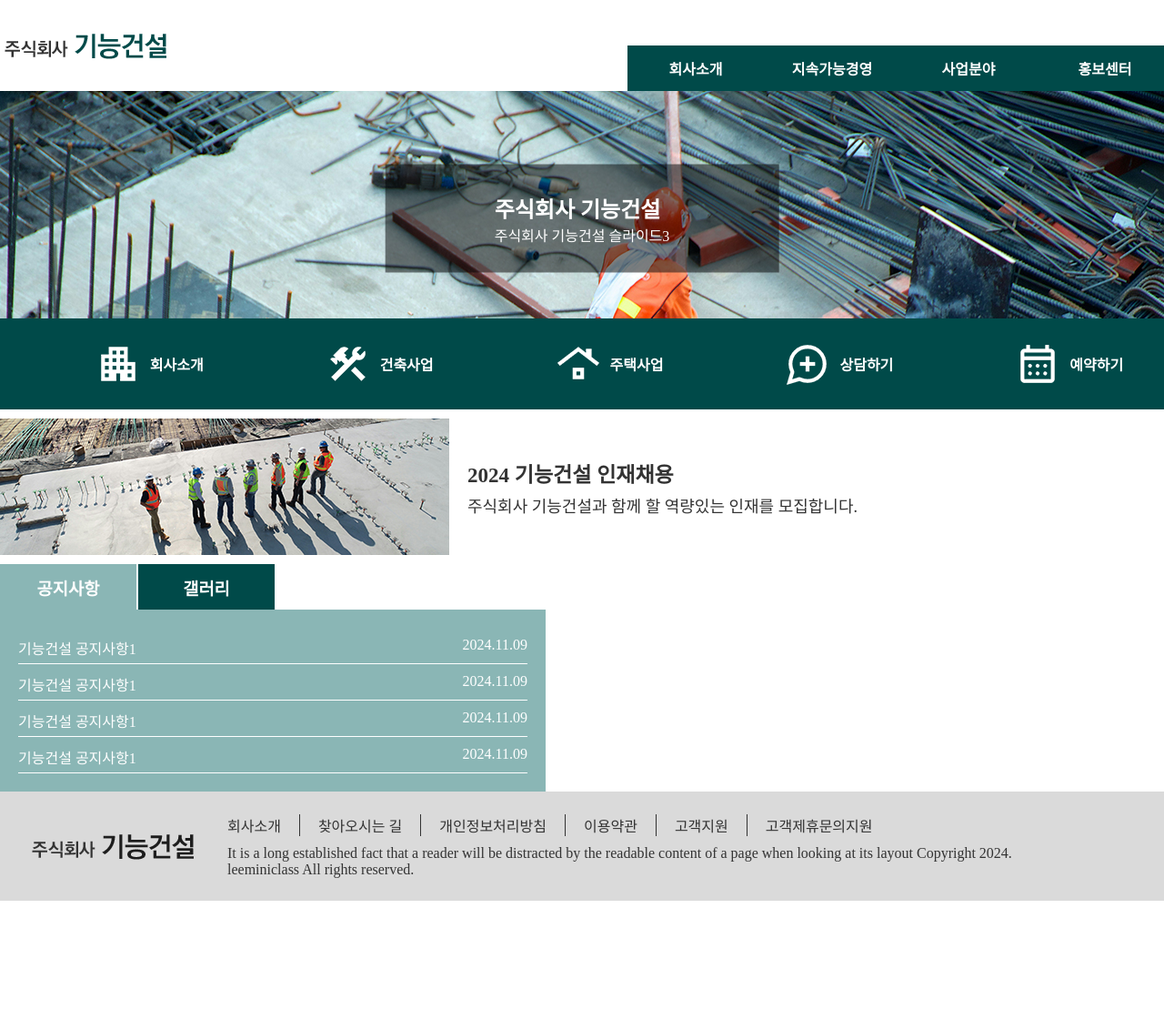
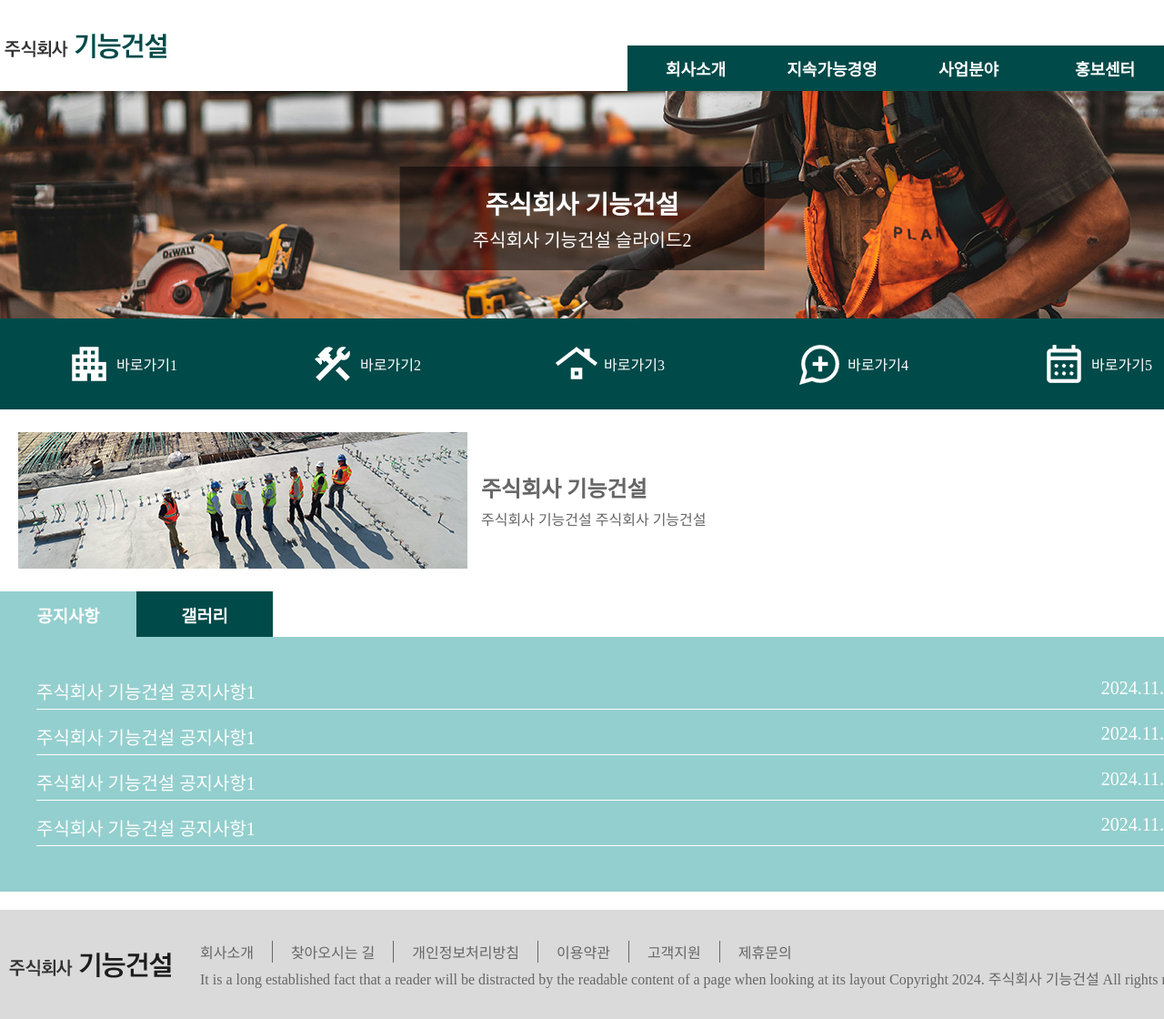
Before and after one commit to kimziyeon/webDesign-F1, a plain HTML site: page index.html in a window 1280 px wide. Shown: the top 1120 px of the page at 91% size. Before the commit the page ends 990 px from the top, so only its background shows below. Drawn offline with Linux system fonts and the light colour scheme.

Commit message:
20241118 재연습

```diff
--- a/css/style.css
+++ b/css/style.css
@@ -22,10 +22,9 @@ img {
 }
 
 body {
-    color: #333;
+    color: #666;
     background-color: #fff;
 }
-
 
 
 .wrap {
@@ -38,21 +37,19 @@ header {
     height: 100px;
     margin: auto;
     position: relative;
-
 }
 
 header>a {
+    width: 200px;
     height: 100%;
     align-content: center;
 }
 
 nav {
-    width: 600px;
-    text-align: center;
     position: absolute;
     top: 50px;
     right: 50px;
-    z-index: 9;
+    z-index: 99;
 }
 
 nav>ul {
@@ -61,6 +58,7 @@ nav>ul {
 
 nav>ul>li {
     width: 150px;
+    text-align: center;
 }
 
 nav>ul>li>a {
@@ -69,17 +67,19 @@ nav>ul>li>a {
     background-color: #004a49;
     color: #fff;
     font-weight: bold;
+    font-size: 18px;
 }
 
 nav>ul>li>a.on,
 nav>ul>li:hover>a {
-    background-color: #fff;
+    background-color: #93cfce;
     color: #004a49;
+    border-bottom: 2px solid #fff;
+
 }
 
 .sub {
     display: none;
-
 }
 
 .sub>li {}
@@ -87,8 +87,7 @@ nav>ul>li:hover>a {
 .sub>li>a {
     height: 50px;
     align-content: center;
-    background-color: #8ab6b5;
-    color: #fff;
+    background-color: #dadada;
 }
 
 .sub>li>a.on,
@@ -96,6 +95,8 @@ nav>ul>li:hover>a {
     background-color: #fff;
     color: #004a49;
 }
+
+
 
 
 .slide {
@@ -123,32 +124,39 @@ nav>ul>li:hover>a {
     position: relative;
 }
 
-.slide>ul>li>a .s_text {
+.slide .s_text {
     background-color: rgb(0, 0, 0, 0.5);
+    color: #fff;
     position: absolute;
     top: 40%;
     left: 50%;
     transform: translate(-50%, -50%);
-    color: #fff;
-    padding: 30px 120px;
+    padding: 20px 80px;
+    text-align: center;
 }
 
-.slide>ul>li>a .s_text>h2 {}
+.slide .s_text>h2 {
+    font-size: 28px;
+}
 
-.slide>ul>li>a .s_text>p {}
+.slide .s_text>p {
+    font-size: 20px;
+    margin-top: 5px;
+}
+
 
 .slide .s1 {
-    background: url(/images/img1.jpg)no-repeat center / cover;
+    background: url(/images/img1.jpg)no-repeat center/cover;
     z-index: 3;
 }
 
 .slide .s2 {
-    background: url(/images/img2.jpg)no-repeat center / cover;
+    background: url(/images/img2.jpg)no-repeat center/cover;
     z-index: 2;
 }
 
 .slide .s3 {
-    background: url(/images/img3.jpg)no-repeat center / cover;
+    background: url(/images/img3.jpg)no-repeat center/cover;
     z-index: 1;
 }
 
@@ -159,8 +167,6 @@ main {
     width: 1340px;
     margin: auto;
     position: relative;
-
-
 }
 
 .direct {
@@ -169,7 +175,7 @@ main {
     background-color: #004a49;
     position: absolute;
     top: -100px;
-    z-index: 99;
+    z-index: 9;
 
 }
 
@@ -178,211 +184,206 @@ main {
     height: 100%;
     display: flex;
     align-items: center;
-    justify-content: center;
-    gap: 10%;
-    color: #fff;
-    text-align: center;
-    font-weight: bold;
-
+    justify-content: space-around;
 }
 
 .direct>ul>li {}
 
 .direct>ul>li>a {
+    width: 100%;
+    height: 100%;
+    color: #fff;
     display: flex;
     align-items: center;
+    justify-content: center;
 }
 
 .direct>ul>li>a>p {
-    margin-left: 10px;
+    padding-left: 5px;
+}
+
+.banner {
+    width: 100%;
+    height: 200px;
+}
+
+.banner>a {
+    width: 100%;
+    height: 100%;
+    display: flex;
+    align-items: center;
+    gap: 15px;
+    padding-left: 20px;
+}
+
+.banner .b_text {}
+
+.banner .b_text>h3 {
+    font-size: 24px;
+}
+
+.banner .b_text>p {
+    margin-top: 5px;
+}
+
+.cont {
+    width: 100%;
+    height: 350px;
+    position: relative;
+
+}
+
+.cont>ul {
+    display: flex;
+}
+
+.cont>ul>li {
+    width: 150px;
+    height: 50px;
+    align-content: center;
+    background-color: #004a49;
+    color: #fff;
+}
+
+.cont>ul>li.on {
+    background-color: #93cfce;
+}
+
+.cont>ul>li>a {}
+
+.cont>ul>li>a>h3 {
+    text-align: center;
+}
+
+.notice {
+    padding: 30px 40px 0;
+
+}
+
+.notice>li {
+    margin: 10px 0;
+    padding: 5px 0;
+    border-bottom: 1px solid #fff;
+
+}
+
+.notice>li:hover {
+    color: #004a49;
+    border-bottom: 1px solid #004a49;
+}
+
+.notice>li>a {
+    font-size: 20px;
+    width: 100%;
+    height: 100%;
+    display: flex;
+    justify-content: space-between;
+}
+
+.gall {
+    display: none;
+}
+
+.gall>ul {
+    height: 100%;
+    display: flex;
+    gap: 20px;
+    align-items: center;
+    padding: 0 40px;
+
+}
+
+.gall>ul>li {}
+
+.gall>ul>li>a {
+    width: 100%;
+    height: 100%;
+    position: relative;
+}
+
+.gall>ul>li>a>img {
+    opacity: 0.5;
+}
+
+.gall>ul>li>a:hover>img {
+    opacity: 1;
+}
+
+.gall>ul>li>a>p {
+    position: absolute;
+    top: 50%;
+    left: 50%;
+    transform: translate(-50%, -50%);
+    z-index: 1;
+    color: #004a49;
+    font-size: 20px;
+    font-weight: bold;
 }
 
 
 
-.banner {
-    height: 170px;
+.tab {
     width: 100%;
-    align-content: center;
-}
-
-.banner>a {}
-
-.banner>a>ul {
-    display: flex;
-    align-items: center;
-    gap: 20px;
-}
-
-.banner>a>ul>li {}
-
-.banner>a>ul>li>h4 {
-    font-size: 23px;
-}
-
-.banner>a>ul>li>p {
-    font-size: 18px;
-    margin-top: 5px;
-}
-
-
-
-
-
-.cont {
-    width: 100%;
-    height: 250px;
-}
-
-.cont h3 {
-    color: #fff;
-}
-
-.cont>ul {
-    width: 100%;
-    display: flex;
-    gap: 2px;
-    position: relative;
-
-}
-
-.cont>ul>li {
-    background-color: #004a49;
-
-    height: 50px;
-    align-content: center;
-}
-
-.cont>ul>li.on {
-    background-color: #8ab6b5;
-
-}
-
-.cont>ul>li>a {
-    width: 150px;
-    text-align: center;
-}
-
-.cont>ul>li>a>h3 {
-    display: inline-block;
-}
-
-
-
-.notice {
-    padding: 20px;
-}
-
-.notice>li {}
-
-.notice>li>a {
-    color: #fff;
-    display: flex;
-    justify-content: space-between;
-    padding: 5px 0;
-    border-bottom: 1px solid #fff;
-    margin: 5px 0;
-}
-
-.notice>li>a:hover {
-    color: #004a49;
-    border-bottom: 1px solid #004a49;
-
-}
-
-
-.gall {
-    display: none;
-
-}
-
-.gall>ul {
-    width: 100%;
-    height: 100%;
-    display: flex;
-    gap: 10px;
-    text-align: center;
-    align-items: center;
-    justify-content: center;
-    margin: 0 10px;
-}
-
-.gall>ul>li {}
-
-.gall>ul>li>a {}
-
-.gall>ul>li>a>img {
-    width: 150px;
-}
-
-.gall>ul>li>a>p {
-    margin-top: 5px;
-}
-
-.tab {
-    width: 600px;
-    height: 200px;
+    height: 280px;
+    background-color: #93cfce;
     position: absolute;
+    bottom: 20px;
     left: 0;
-    top: 50px;
-    background-color: #8ab6b5;
-    color: #fff;
 }
 
 
 footer {
     width: 1340px;
     height: 120px;
+    margin: auto;
     background-color: #dadada;
-    margin: auto;
     display: flex;
     align-items: center;
-    padding: 0 30px;
-
+    gap: 20px;
 }
 
 footer>a {
     width: 200px;
     height: 100%;
     align-content: center;
+    text-align: center;
 }
 
-footer .f_menu {
-    margin-left: 20px;
+footer .f_menu {}
+
+footer .f_menu>ul {
+    display: flex;
+    gap: 20px;
 }
 
-footer .f_menu .famm {
-    display: flex;
-    gap: 20px;
-
+footer .f_menu>ul>li {
+    padding-right: 20px;
+    border-right: 1px solid #666;
 }
 
-footer .f_menu .famm>li {
-    padding-right: 20px;
-    border-right: 1px solid #333;
-}
-
-footer .f_menu .famm>li:last-of-type {
+footer .f_menu>ul>li:last-of-type {
     border: none;
 }
 
-footer .f_menu .sns {
-    margin-top: 10px;
+footer .f_menu>ul>li>a {}
+
+footer .f_menu .copy {
+    margin-top: 5px;
 }
 
-
 .pop {
-    width: 550px;
+    width: 500px;
     height: 400px;
     background-color: #fff;
+    text-align: center;
+    padding: 30px 40px;
     border-radius: 10px;
     border: 1px solid #004a49;
     position: absolute;
-    top: 40%;
+    top: 35%;
     left: 50%;
     transform: translate(-50%, -50%);
     z-index: 999;
-    padding: 50px;
-    text-align: center;
     display: none;
 }
 
@@ -401,5 +402,5 @@ footer .f_menu .sns {
 }
 
 .pop .pop_off:hover {
-    color: #8ab6b5;
+    color: #dadada;
 }
--- a/index.html
+++ b/index.html
@@ -13,13 +13,11 @@
 <body>
     <div class="wrap">
         <header>
-            <a href="#">
-                <img src="/images/logo_h.png" alt="주식회사 기능건설">
-            </a>
-
+            <a href="#"><img src="/images/logo_h.png" alt="주식회사 기능건설"></a>
             <nav>
                 <ul>
-                    <li><a href="#">회사소개</a>
+                    <li>
+                        <a href="#">회사소개</a>
                         <ul class="sub">
                             <li><a href="#">기업정보</a></li>
                             <li><a href="#">CEO인사말</a></li>
@@ -27,7 +25,9 @@
                             <li><a href="#">조직도</a></li>
                         </ul>
                     </li>
-                    <li><a href="#">지속가능경영</a>
+
+                    <li>
+                        <a href="#">지속가능경영</a>
                         <ul class="sub">
                             <li><a href="#">윤리경영</a></li>
                             <li><a href="#">품질경영</a></li>
@@ -35,7 +35,8 @@
                             <li><a href="#">환경경영</a></li>
                         </ul>
                     </li>
-                    <li><a href="#">사업분야</a>
+                    <li>
+                        <a href="#">사업분야</a>
                         <ul class="sub">
                             <li><a href="#">건축사업</a></li>
                             <li><a href="#">토목사업</a></li>
@@ -43,7 +44,8 @@
                             <li><a href="#">환경/플랜트</a></li>
                         </ul>
                     </li>
-                    <li><a href="#">홍보센터</a>
+                    <li>
+                        <a href="#">홍보센터</a>
                         <ul class="sub">
                             <li><a href="#">뉴스</a></li>
                             <li><a href="#">분양뉴스</a></li>
@@ -53,6 +55,7 @@
                 </ul>
             </nav>
         </header>
+
         <div class="slide">
             <ul>
                 <li class="s1"><a href="#">
@@ -81,32 +84,30 @@
         <main>
             <div class="direct">
                 <ul>
-                    <li><a href="#"><img src="/images/icon1.png" alt="회사소개">
-                            <p>회사소개</p>
+                    <li><a href="#"><img src="/images/icon1.png" alt="링크1 아이콘">
+                            <p>바로가기1</p>
                         </a></li>
-                    <li><a href="#"><img src="/images/icon2.png" alt="건축사업">
-                            <p>건축사업</p>
+                    <li><a href="#"><img src="/images/icon2.png" alt="링크2 아이콘">
+                            <p>바로가기2</p>
                         </a></li>
-                    <li><a href="#"><img src="/images/icon3.png" alt="주택사업">
-                            <p>주택사업</p>
+                    <li><a href="#"><img src="/images/icon3.png" alt="링크3 아이콘">
+                            <p>바로가기3</p>
                         </a></li>
-                    <li><a href="#"><img src="/images/icon4.png" alt="상담하기">
-                            <p>상담하기</p>
+                    <li><a href="#"><img src="/images/icon4.png" alt="링크4 아이콘">
+                            <p>바로가기4</p>
                         </a></li>
-                    <li><a href="#"><img src="/images/icon5.png" alt="예약하기">
-                            <p>예약하기</p>
+                    <li><a href="#"><img src="/images/icon5.png" alt="링크5 아이콘">
+                            <p>바로가기5</p>
                         </a></li>
                 </ul>
             </div>
             <div class="banner">
                 <a href="#">
-                    <ul>
-                        <li><img src="/images/bann.jpg" alt="건설현장을 보면서 서있는 현장 사람들"></li>
-                        <li>
-                            <h4>2024 기능건설 인재채용</h4>
-                            <p>주식회사 기능건설과 함께 할 역량있는 인재를 모집합니다.</p>
-                        </li>
-                    </ul>
+                    <img src="/images/bann.jpg" alt="공사장을 바라보고 있는 현장 사람들 이미지">
+                    <div class="b_text">
+                        <h3>주식회사 기능건설</h3>
+                        <p>주식회사 기능건설 주식회사 기능건설</p>
+                    </div>
                 </a>
             </div>
             <div class="cont">
@@ -116,23 +117,23 @@
                         </a>
                         <ul class="notice tab">
                             <li class="pop_on"><a href="#">
-                                    <div class="tt">기능건설 공지사항1</div>
-                                    <div class="dt">2024.11.09</div>
+                                    <div class="tt">주식회사 기능건설 공지사항1</div>
+                                    <div class="dt">2024.11.18</div>
                                 </a>
                             </li>
                             <li><a href="#">
-                                    <div class="tt">기능건설 공지사항1</div>
-                                    <div class="dt">2024.11.09</div>
+                                    <div class="tt">주식회사 기능건설 공지사항1</div>
+                                    <div class="dt">2024.11.18</div>
                                 </a>
                             </li>
                             <li><a href="#">
-                                    <div class="tt">기능건설 공지사항1</div>
-                                    <div class="dt">2024.11.09</div>
+                                    <div class="tt">주식회사 기능건설 공지사항1</div>
+                                    <div class="dt">2024.11.18</div>
                                 </a>
                             </li>
                             <li><a href="#">
-                                    <div class="tt">기능건설 공지사항1</div>
-                                    <div class="dt">2024.11.09</div>
+                                    <div class="tt">주식회사 기능건설 공지사항1</div>
+                                    <div class="dt">2024.11.18</div>
                                 </a>
                             </li>
                         </ul>
@@ -142,21 +143,17 @@
                         </a>
                         <div class="gall tab">
                             <ul>
-                                <li><a href="#"><img src="/images/gall1.jpg" alt="건축 도면 위에 연필">
+                                <li><a href="#"><img src="/images/gall1.jpg" alt="갤러리1">
                                         <p>갤러리1</p>
-                                    </a>
-                                </li>
-                                <li><a href="#"><img src="/images/gall2.jpg" alt="낮은 화단 뒤로 보이는 건축현장">
+                                    </a></li>
+                                <li><a href="#"><img src="/images/gall2.jpg" alt="갤러리2">
                                         <p>갤러리2</p>
-                                    </a>
-                                </li>
-                                <li><a href="#"><img src="/images/gall3.jpg" alt="하늘이 비추는 건축현장">
+                                    </a></li>
+                                <li><a href="#"><img src="/images/gall3.jpg" alt="갤러리3">
                                         <p>갤러리3</p>
-                                    </a>
-                                </li>
+                                    </a></li>
                             </ul>
                         </div>
-
                     </li>
                 </ul>
             </div>
@@ -165,25 +162,27 @@
         <footer>
             <a href="#"><img src="/images/logo_f.png" alt="주식회사 기능건설"></a>
             <div class="f_menu">
-                <ul class="famm">
+                <ul>
                     <li><a href="#">회사소개</a></li>
                     <li><a href="#">찾아오시는 길</a></li>
                     <li><a href="#">개인정보처리방침</a></li>
                     <li><a href="#">이용약관</a></li>
                     <li><a href="#">고객지원</a></li>
-                    <li><a href="#">고객제휴문의지원</a></li>
+                    <li><a href="#">제휴문의</a></li>
                 </ul>
-                <div class="sns">
+                <div class="copy">
                     It is a long established fact that a reader will be distracted by the readable content of a page
                     when looking at its layout
-                    Copyright 2024. <br>leeminiclass All rights reserved.
+                    Copyright 2024. 주식회사 기능건설 All rights reserved.
+
                 </div>
             </div>
         </footer>
 
         <div class="pop">
-            <h2>기능건설 공지사항1</h2>
-            <p>가장 최상단의 조상 요소를 만날 때까지 이 과정이 반복되면서 요소 각각에 할당된 핸들러가 동작합니다.
+            <h2>주식회사 기능건설 공지사항</h2>
+            <p>
+                가장 최상단의 조상 요소를 만날 때까지 이 과정이 반복되면서 요소 각각에 할당된 핸들러가 동작합니다.
                 이벤트가 제일 깊은 곳에 있는 요소에서 시작해 부모요소를 거슬러 올라가며 발생하는 모양이 마치 물속 거품(bubble)과 닮았기 때문입니다.
                 클릭 이벤트를 중단하고, 호출한 곳으로 되돌아 가라~라는 의미.
                 a를 클릭했을 때, 부모의 요소도 클릭한것 처럼 처리가 되기때문에
--- a/js/script.js
+++ b/js/script.js
@@ -1,10 +1,10 @@
 $(function () {
-
 
     // 헤더
     $('nav>ul>li').mouseenter(function () {
         $(this).children('.sub').stop().slideDown();
     })
+
     $('nav>ul>li').mouseleave(function () {
         $(this).children('.sub').stop().slideUp();
     })
@@ -13,25 +13,23 @@ $(function () {
         $(this).children('.sub').stop().slideDown();
         $(this).children('a').addClass('on');
     })
+
     $('nav>ul>li').focusout(function () {
         $(this).children('.sub').stop().slideUp();
         $(this).children('a').removeClass('on');
-
     })
 
     $('.sub>li').focusin(function () {
         $(this).children('a').addClass('on');
     })
-
     $('.sub>li').focusout(function () {
         $(this).children('a').removeClass('on');
     })
 
 
-    //  슬라이드
+    // 슬라이드
     var s = 0;
     function slide() {
-
         if (s < 2) {
             s++;
         } else {
@@ -40,17 +38,15 @@ $(function () {
         $('.slide>ul>li').fadeOut();
         $('.slide>ul>li').eq(s).fadeIn();
     }
-    setInterval(slide, 2000)
+    setInterval(slide, 3000)
 
-
-    //텝
+    //탭
     $('.cont>ul>li').click(function () {
         $('.cont>ul>li').removeClass('on');
         $(this).addClass('on');
         $('.tab').hide();
         $(this).children('.tab').show();
     })
-
     $('.cont>ul>li').focusin(function () {
         $('.cont>ul>li').removeClass('on');
         $(this).addClass('on');
@@ -60,7 +56,6 @@ $(function () {
 
 
     // 팝업
-
     $('.pop_on').click(function () {
         $('.pop').show();
     })
@@ -68,5 +63,4 @@ $(function () {
         $('.pop').hide();
     })
 
-
 })
```
Also changed, not shown: 1 other file.
